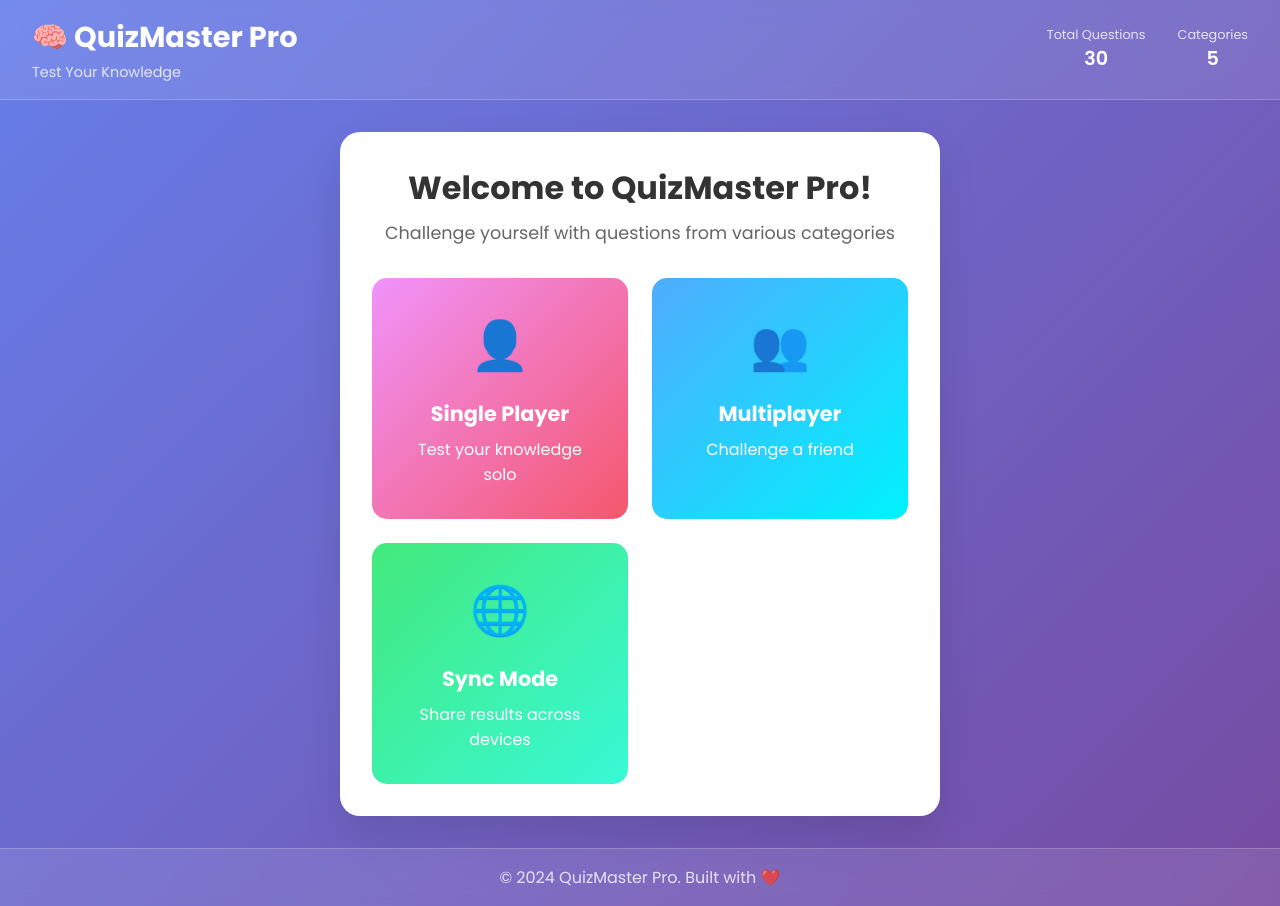
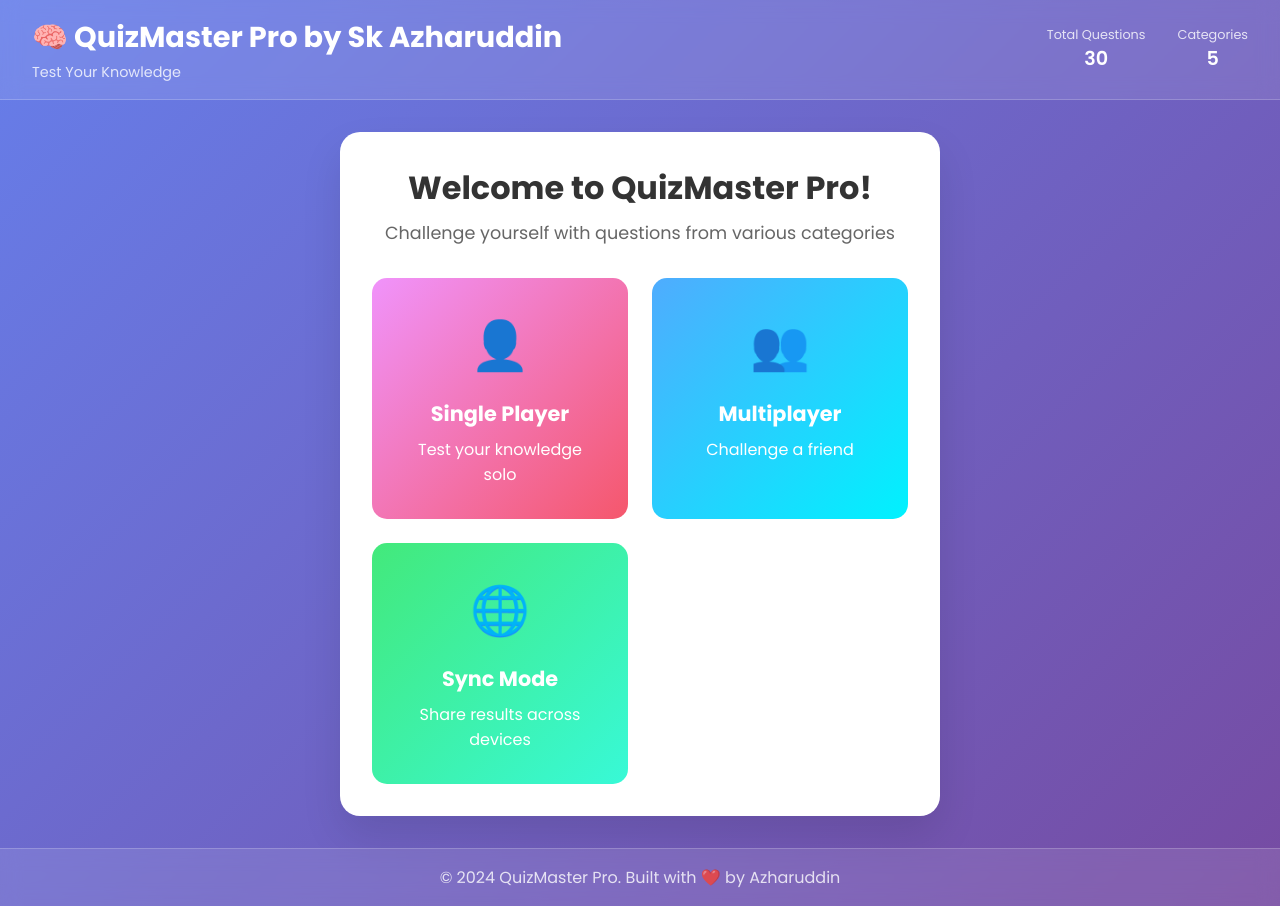
Before and after one commit to Azharuddin247Dev/quiz_app, a plain HTML site: page index.html in a window 1280 px wide. Drawn offline with Linux system fonts and the light colour scheme.

Commit message:
Update index.html

```diff
--- a/index.html
+++ b/index.html
@@ -12,7 +12,7 @@
     <div class="app-container">
         <header class="app-header">
             <div class="logo">
-                <h1>🧠 QuizMaster Pro</h1>
+                <h1>🧠 QuizMaster Pro by Sk Azharuddin</h1>
                 <p>Test Your Knowledge</p>
             </div>
             <div class="stats-bar">
@@ -149,7 +149,7 @@
         </main>
 
         <footer class="app-footer">
-            <p>&copy; 2024 QuizMaster Pro. Built with ❤️</p>
+            <p>&copy; 2024 QuizMaster Pro. Built with ❤️ by Azharuddin</p>
         </footer>
     </div>
 
```
